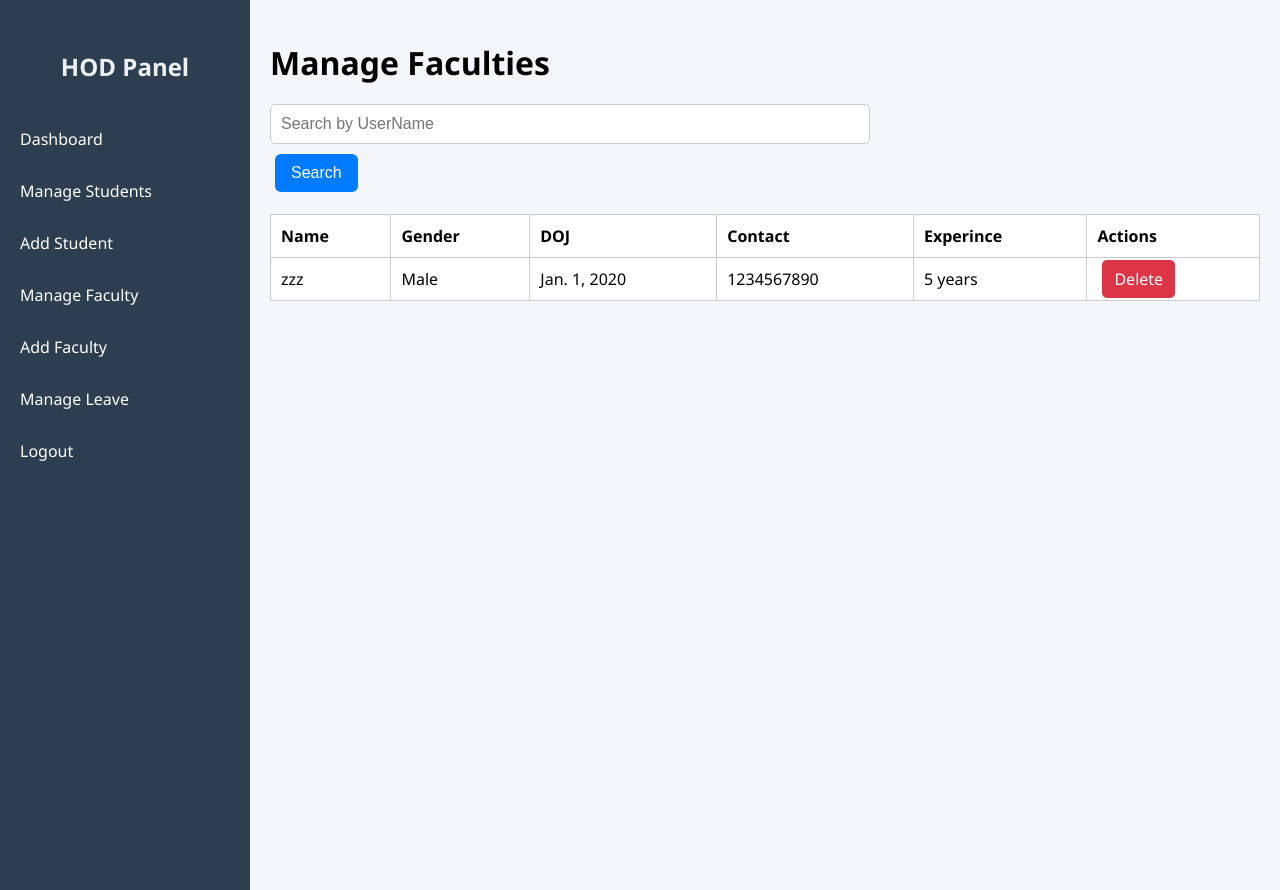
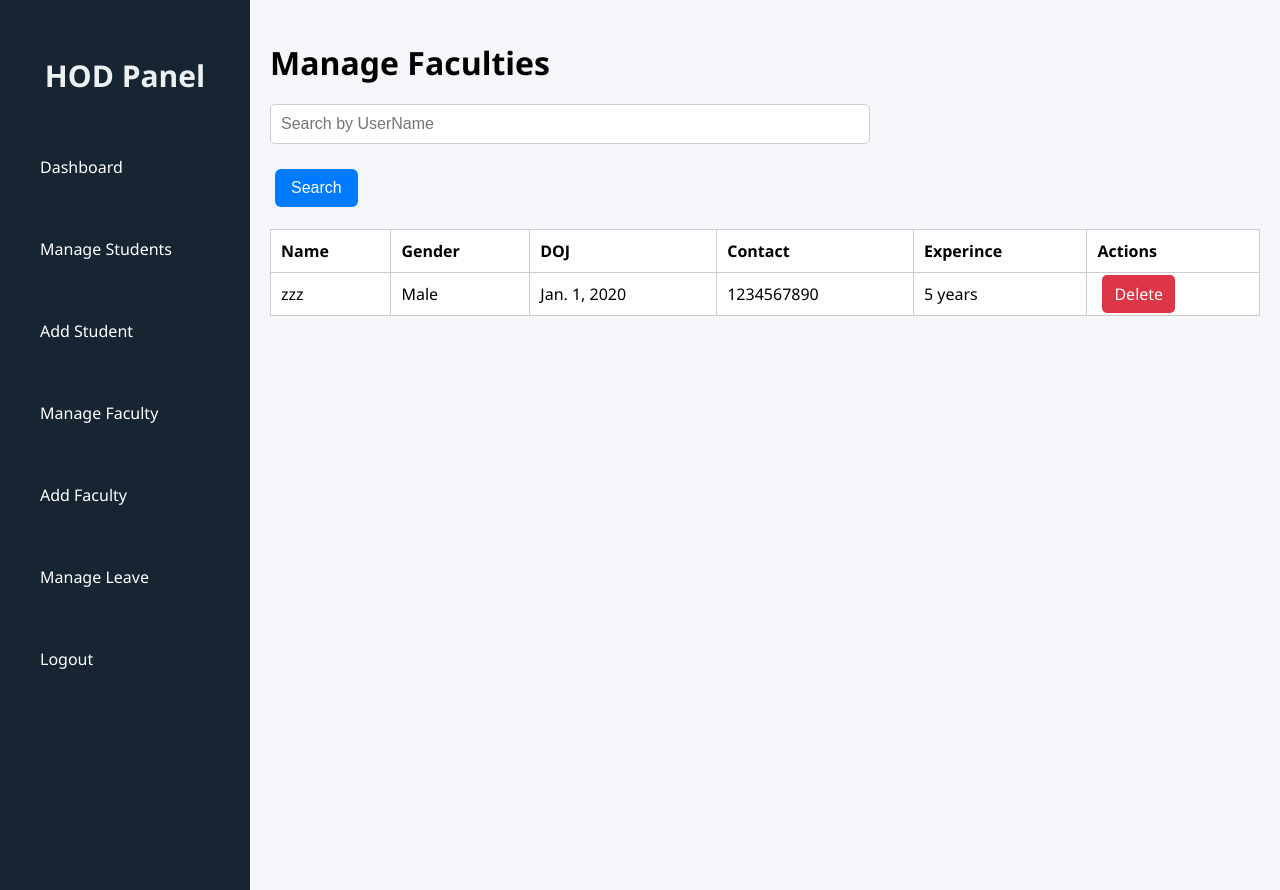
Before and after one commit to Hepin007/college_managment_system1, a Django app: page /hod/manage-faculty/ in a window 1280 px wide. Run offline with Django 5.2, Linux system fonts and the light colour scheme; a user stored in the database is signed in; data comes from the database, SQL or seed files in the repository; both versions use the stored data as it was after the commit.

```diff
--- a/college_managment_system/CMS/static/css/hod_manage.css
+++ b/college_managment_system/CMS/static/css/hod_manage.css
@@ -91,6 +91,7 @@ form textarea {
   border-radius: 5px;
   font-size: 16px;
   box-sizing: border-box;
+  margin-bottom: 15px;
 }
 
 form textarea {
--- a/college_managment_system/CMS/static/css/hod_sidebar.css
+++ b/college_managment_system/CMS/static/css/hod_sidebar.css
@@ -1,6 +1,6 @@
 .sidebar {
     width: 250px;
-    background-color: #2c3e50;
+    background-color: #172431;
     color: white;
     padding-top: 30px;
     position: fixed;
@@ -10,13 +10,14 @@
 .sidebar h2 {
     text-align: center;
     margin-bottom: 30px;
-    font-size: 24px;
+    font-size: 30px;
     color: #ecf0f1;
 }
 
 .sidebar ul {
     list-style-type: none;
     padding: 0;
+    margin: 0;
 }
 
 .sidebar ul li {
@@ -27,10 +28,13 @@
     color: white;
     text-decoration: none;
     display: block;
-    transition: 0.3s ease;
+    padding: 15px 20px;
+    border-radius: 8px;
+    transition: background-color 0.3s ease;
 }
 
 .sidebar ul li a:hover {
-    background-color: #34495e;
+    background-color: #f15c37;
+    color: white;
     border-radius: 5px;
 }
```
Also changed, not shown: college_managment_system/db.sqlite3.
